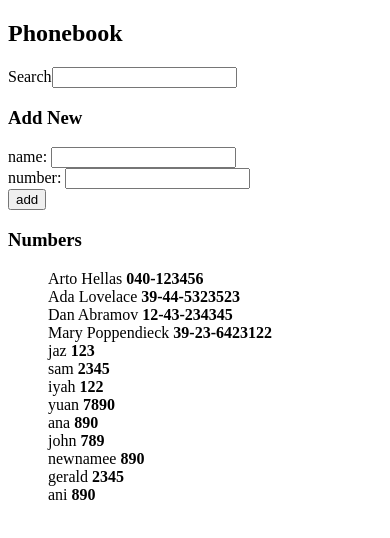
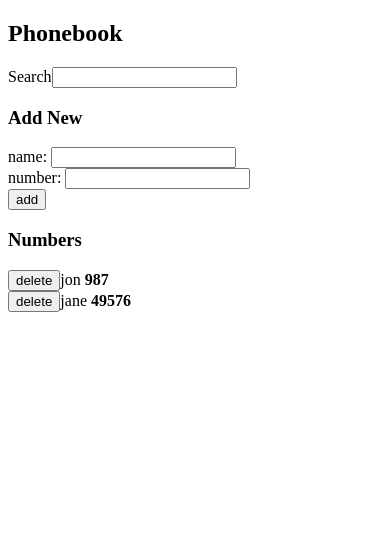
Before and after one commit to jbiloso/part2, a React (Vite) app in the folder Phonebook/: page / in a window 390 px wide. Shown: the top 538 px of the page. Built offline with nearby package versions, Linux system fonts and the light colour scheme; data requests are answered from the project's data file.

Commit message:
Exercise 2.14: The Phonebook step 9 - Add delete contact function

```diff
--- a/Phonebook/db.json
+++ b/Phonebook/db.json
@@ -1,69 +1,14 @@
 {
   "persons": [
     {
-      "name": "Arto Hellas",
-      "number": "040-123456",
-      "id": "1"
+      "id": "de60",
+      "name": "jon",
+      "number": "987"
     },
     {
-      "name": "Ada Lovelace",
-      "number": "39-44-5323523",
-      "id": "2"
-    },
-    {
-      "name": "Dan Abramov",
-      "number": "12-43-234345",
-      "id": "3"
-    },
-    {
-      "name": "Mary Poppendieck",
-      "number": "39-23-6423122",
-      "id": "4"
-    },
-    {
-      "id": 5,
-      "name": "jaz",
-      "number": "123"
-    },
-    {
-      "id": "c264",
-      "name": "sam",
-      "number": "2345"
-    },
-    {
-      "id": "d70e",
-      "name": "iyah",
-      "number": "122"
-    },
-    {
-      "id": "e549",
-      "name": "yuan",
-      "number": "7890"
-    },
-    {
-      "id": "58e3",
-      "name": "ana",
-      "number": "890"
-    },
-    {
-      "id": "184e",
-      "name": "john",
-      "number": "789"
-    },
-    {
-      "id": "460f",
-      "name": "newnamee",
-      "number": "890"
-    },
-    {
-      "id": "a2c4",
-      "name": "gerald",
-      "number": "2345"
-    },
-    {
-      "id": "f1ff",
-      "name": "ani",
-      "number": "890"
+      "id": "8965",
+      "name": "jane",
+      "number": "49576"
     }
   ]
 }
--- a/Phonebook/src/App.jsx
+++ b/Phonebook/src/App.jsx
@@ -30,6 +30,19 @@ const App = () => {
   }
   useEffect(hook, [])
   // console.log('render',persons.length, 'persons')
+
+  const deletePerson = (person) => {
+    window.confirm(`Are you sure you want to delete ${person.name}?`)
+    personService
+        .remove(person.id)
+        .then(response => {
+            // console.log(response)
+            const currentPersons = persons.filter(p => p.id !== person.id )
+            // console.log('current persons after delete, ', currentPersons)
+            setPersons(currentPersons)
+            setVisiblePersons(currentPersons.filter(p => p.name.toLowerCase().includes(searchName.toLowerCase())))
+        })
+  }
   return(
     <div>
       <h2>Phonebook</h2>
@@ -53,6 +66,7 @@ const App = () => {
       <h3>Numbers</h3>
       <Persons
         visiblePersons={visiblePersons}
+        deletePerson = {deletePerson}
       ></Persons>
     </div>
   )
--- a/Phonebook/src/components/Person.jsx
+++ b/Phonebook/src/components/Person.jsx
@@ -1,8 +1,10 @@
-const Person = ({ person }) => {
+const Person = ({ person, deletePerson }) => {
+
     return(
         <div>
+            <button onClick={()=>deletePerson(person)}>delete </button>
                 {person.name}
-                <strong> {person.number}</strong>
+            <strong> {person.number}   </strong>
         </div>
     )
 }
--- a/Phonebook/src/components/Persons.jsx
+++ b/Phonebook/src/components/Persons.jsx
@@ -1,10 +1,10 @@
 import Person from './Person'
-const Persons = ({ visiblePersons }) => {
+const Persons = ({ visiblePersons, deletePerson }) => {
     return (
         <div>
-            <ol>
-                {visiblePersons.map(person => <Person key={person.name} person={person}></Person>)}
-            </ol>
+        {visiblePersons.map(person =>
+            <Person person={person} key={person.id} deletePerson={deletePerson}></Person>
+        )}
         </div>
     )
 }
--- a/Phonebook/src/services/persons.js
+++ b/Phonebook/src/services/persons.js
@@ -11,4 +11,9 @@ const create = newObject => {
     return request.then(response => response.data)
 }
 
-export default { getAll, create }
+const remove = id => {
+    const request = axios.delete(`${baseUrl}/${id}`)
+    return request.then(response => response.data)
+}
+
+export default { getAll, create, remove }
```
